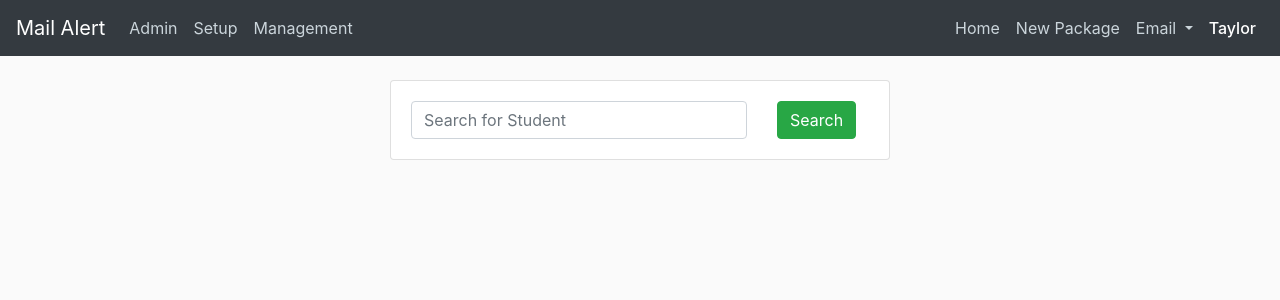
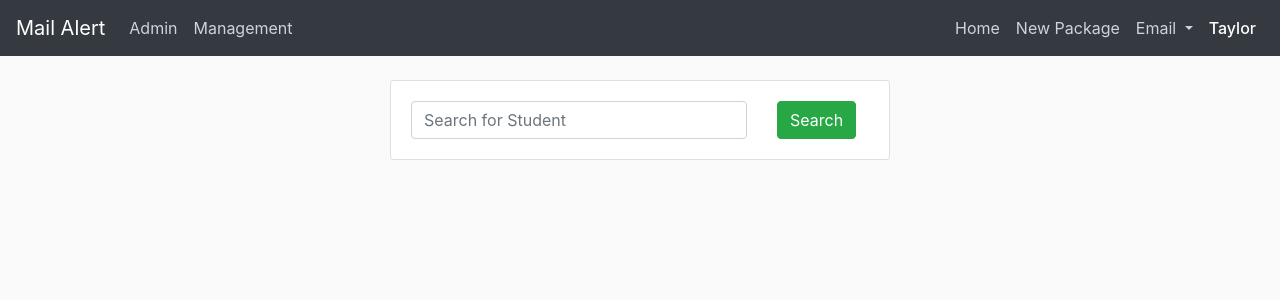
Before and after one commit to cmans782/emailAlert, a Flask app: page / in a window 1280 px wide. Shown: the top 300 px of the page. Run offline with Flask 2, Linux system fonts and the light colour scheme; a user stored in the database is signed in; data comes from the database, SQL or seed files in the repository; some libraries are stand-ins or nearby versions.

Commit message:
Removed Setup Button
Roster setup is now taken care of on the management page.

```diff
--- a/Mail_Alert/mailalert/templates/layout_with_navbar.html
+++ b/Mail_Alert/mailalert/templates/layout_with_navbar.html
@@ -53,11 +53,6 @@
             {% if current_user.is_admin() %}
               <li class="nav-item">
                 <a class="nav-link" href="{{ url_for('admin.index') }}">Admin<span class="sr-only">(current)</span></a>
-              </li>
-            {% endif %}
-            {% if current_user.is_admin() %}
-              <li class="nav-item" data-toggle="modal" data-target="#setupModal">
-                <a class="nav-link" href="#">Setup</a>
               </li>
             {% endif %}
             {% if current_user.allowed('Building Director') %}
```
